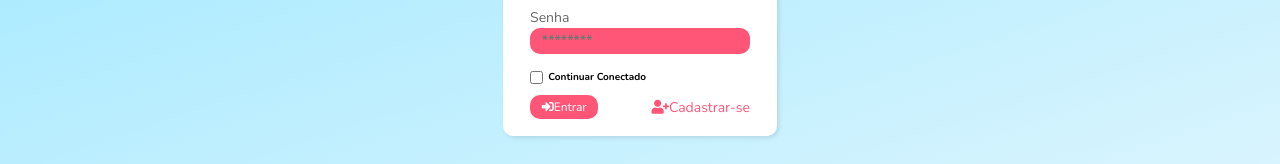
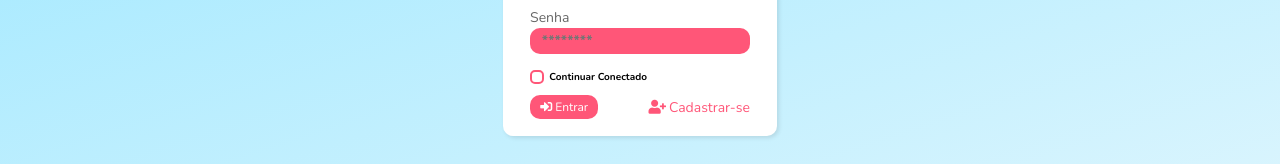
Before and after one commit to PatrickPontes44/AppSecure, a React (Create React App) app in the folder frontend/: page / in a window 1280 px wide. Shown: the part 220-384 px from the top of the page. Built offline with nearby package versions, Linux system fonts and the light colour scheme.

Commit message:
fixes e checkbox modificado.

```diff
--- a/frontend/src/pages/Login.js
+++ b/frontend/src/pages/Login.js
@@ -21,7 +21,7 @@ function Login() {
           </div>
 
           <div style={{ display: "flex", alignItems: "center" }}>
-            <input type="checkbox" />
+            <input type="checkbox" class="checkbox-style" />
             <label
               style={{
                 fontSize: "10px",
--- a/frontend/src/styles/Login.css
+++ b/frontend/src/styles/Login.css
@@ -91,6 +91,20 @@ header h1 {
   margin-bottom: 16.47px;
 }
 
+.box-login .checkbox-style {
+  -webkit-appearance: none;
+  -moz-appearance: none;
+  width: 11.76px;
+  height: 10.59px;
+  padding: 5px;
+  border: 2px solid #ff5678;
+  border-radius: 5px;
+}
+
+.box-login .checkbox-style:checked {
+  background-color: #ff5678;
+}
+
 .box-login #btn-entrar {
   width: 68.21px;
   height: 23.54px;
@@ -105,6 +119,14 @@ header h1 {
   text-align: center;
 }
 
+.box-login #btn-entrar i {
+  margin-right: 2.94px;
+}
+
+.box-login #btn-cadastrarse i {
+  margin-right: 2.94px;
+}
+
 .box-login #btn-cadastrarse {
   font-size: 14px;
   color: #ff5678;
```
